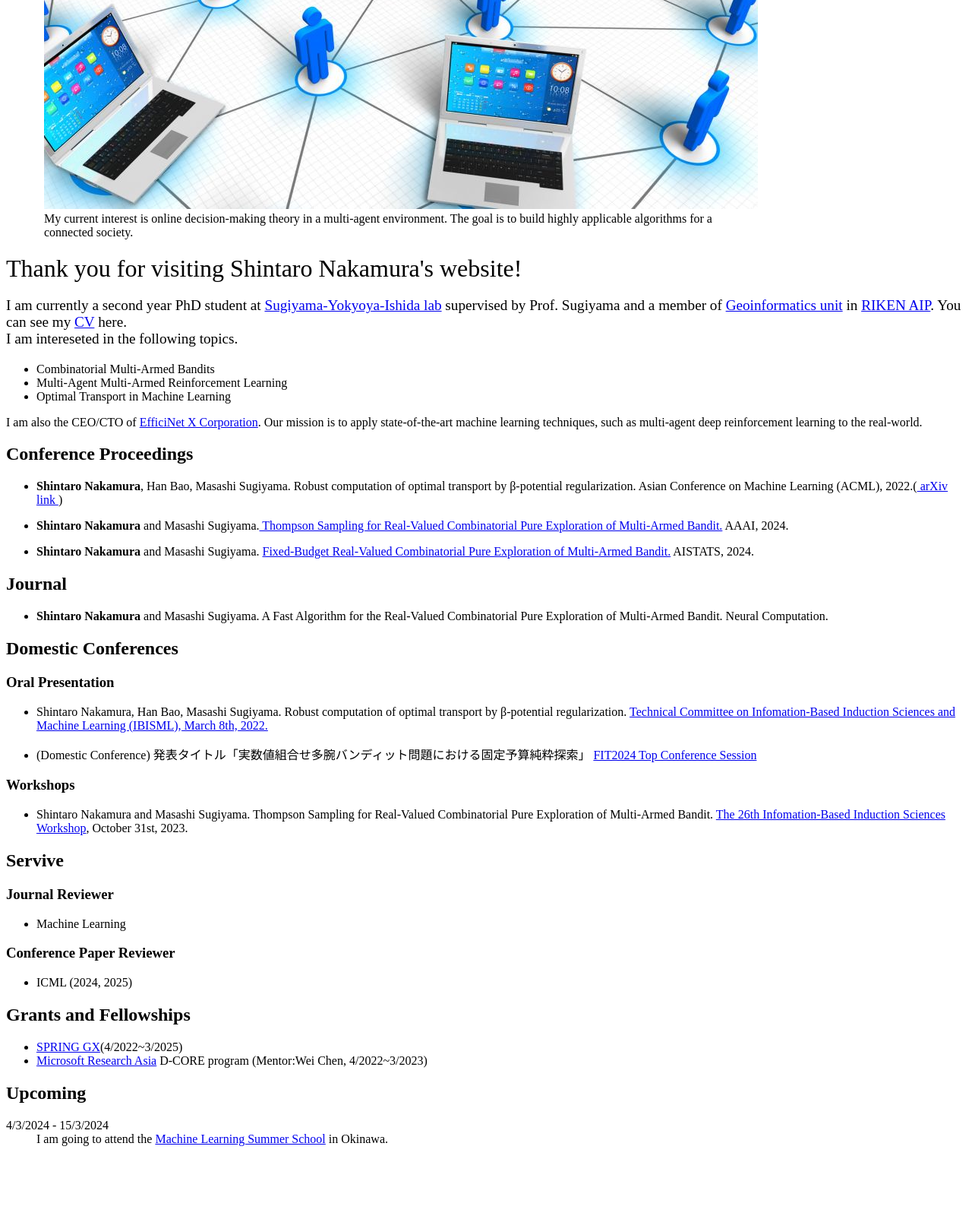
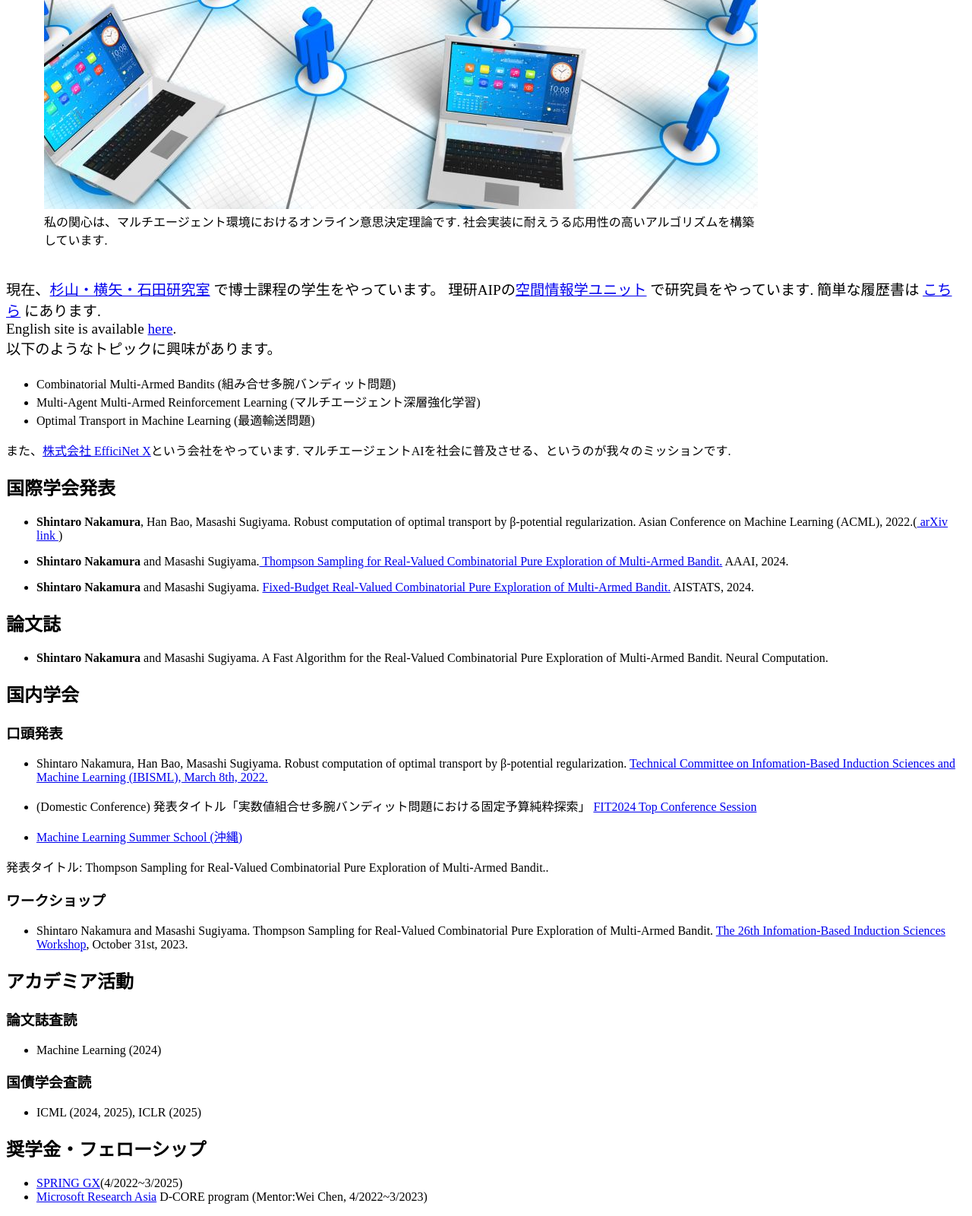
Before and after one commit to ShintaroNakamuraUT/ShintaroNakamuraUT.github.io, a plain HTML site: page index.html in a window 1280 px wide. Shown: the part 974-2574 px from the top of the page at 76% size. Before the commit the page ends 2498 px from the top, so only its background shows below. Drawn offline with Linux system fonts and the light colour scheme.

Commit message:
日本語版の作成

```diff
--- a/index.html
+++ b/index.html
@@ -29,51 +29,47 @@
                 </div>
                 <div class = "item">
                     <figure>
-                        <img src="Figures/Doraemon.png" class = "image">
-                        <figcaption>Not me. He's Doraemon. One of my dreams is to make an artificial general intelligence robot like him.</figcaption>
-                    </figure>
-                </div>
-                <div class = "item">
-                    <figure>
                         <img src="Figures/connected_society.jpg" class = "image">
-                        <figcaption>My current interest is online decision-making theory in a multi-agent environment. The goal is to build highly applicable algorithms for a connected society.</figcaption>
+                        <figcaption>私の関心は、マルチエージェント環境におけるオンライン意思決定理論です. 社会実装に耐えうる応用性の高いアルゴリズムを構築しています. </figcaption>
                     </figure>
                 </div>
             </div>
 
             <article>
-                <div class = "welcomestatement">Thank you for visiting Shintaro Nakamura's website! </div>
+                <!-- <div class = "welcomestatement">Thank you for visiting Shintaro Nakamura's website! </div> -->
                 <div class = "box">
                     <p class="introduction">
-                        I am currently a second year PhD student at <a href="http://www.ms.k.u-tokyo.ac.jp/index.html">Sugiyama-Yokyoya-Ishida lab</a> supervised by Prof. Sugiyama and a member of <a href="https://www.riken.jp/en/research/labs/aip/goalorient_tech/geoinf/index.html">Geoinformatics unit</a> in <a href="https://www.riken.jp/research/labs/aip/">RIKEN AIP</a>. You can see my <a href="https://drive.google.com/file/d/17Enkkpz2svhfNda41c7bzLrcciXEjpxe/view?usp=drive_link">CV</a> here. <br>
-                         I am intereseted in the following topics.
+                        現在、<a href="http://www.ms.k.u-tokyo.ac.jp/index.html">杉山・横矢・石田研究室</a> で博士課程の学生をやっています。 理研AIPの<a href="https://www.riken.jp/en/research/labs/aip/goalorient_tech/geoinf/index.html">空間情報学ユニット</a> で研究員をやっています. 簡単な履歴書は <a href="https://drive.google.com/file/d/17Enkkpz2svhfNda41c7bzLrcciXEjpxe/view?usp=drive_link">こちら</a> にあります. <br>English site is available <a href="index_eng.html">here</a>.
+                        <br>
+                        以下のようなトピックに興味があります。
                     <ul>
-                        <li>Combinatorial Multi-Armed Bandits</li>
-                        <li>Multi-Agent Multi-Armed Reinforcement Learning</li>
-                        <li>Optimal Transport in Machine Learning</li>
+                        <li>Combinatorial Multi-Armed Bandits (組み合せ多腕バンディット問題)</li>
+                        <li>Multi-Agent Multi-Armed Reinforcement Learning (マルチエージェント深層強化学習)</li>
+                        <li>Optimal Transport in Machine Learning (最適輸送問題)</li>
                     </ul>
                     </p>
                 </div>
-                I am also the CEO/CTO of <a href="https://efficinetx.co.jp/">EfficiNet X Corporation</a>.
-                Our mission is to apply state-of-the-art machine learning techniques, such as multi-agent deep reinforcement learning to the real-world.
+                また、<a href="https://efficinetx.co.jp/">株式会社 EfficiNet X</a>という会社をやっています.
+                マルチエージェントAIを社会に普及させる、というのが我々のミッションです.
             </article>
             <section>
-                <h2 id = "Conference Proceedings">Conference Proceedings</h2>
+                <h2 id = "Conference Proceedings">国際学会発表</h2>
             </section>
             <ul><li><b>Shintaro Nakamura</b>, Han Bao, Masashi Sugiyama. Robust computation of optimal transport by β-potential regularization. Asian Conference on Machine Learning (ACML), 2022.(<a href="https://arxiv.org/abs/2212.13251"> arXiv link </a>)</li></ul>
             <ul><li><b>Shintaro Nakamura</b> and Masashi Sugiyama.<a href="http://arxiv.org/abs/2308.10238"> Thompson Sampling for Real-Valued Combinatorial Pure Exploration of Multi-Armed Bandit.</a> AAAI, 2024.</li> </ul>
             <ul><li><b>Shintaro Nakamura</b> and Masashi Sugiyama. <a href="https://arxiv.org/pdf/2310.15681.pdf"> Fixed-Budget Real-Valued Combinatorial Pure Exploration of
                 Multi-Armed Bandit.</a> AISTATS, 2024. </li></ul>
             <section>
-                <h2 id = "Journal"> Journal </h2>
+                <h2 id = "Journal"> 論文誌 </h2>
                 <ul><li><b>Shintaro Nakamura</b> and Masashi Sugiyama. A Fast Algorithm for the Real-Valued Combinatorial Pure Exploration of Multi-Armed Bandit. Neural Computation.</li></ul>
             </section>
             <section >
-                <h2 id = "Domestic Conferences">Domestic Conferences</h2>
-                <h3>Oral Presentation</h3>
+                <h2 id = "Domestic Conferences">国内学会</h2>
+                <h3>口頭発表</h3>
                 <ul><li>Shintaro Nakamura, Han Bao, Masashi Sugiyama. Robust computation of optimal transport by β-potential regularization. <a href="https://ken.ieice.org/ken/program/index.php?mode=program&tgs_regid=9fcdf3e5e19dfafccb6106179618b61891a6e4ffe7c6b6530adda6abae8cec20&tgid=&layout=&lang=eng">Technical Committee on Infomation-Based Induction Sciences and Machine Learning (IBISML), March 8th, 2022.</a></li> </ul>
                 <ul><li>(Domestic Conference) 発表タイトル「実数値組合せ多腕バンディット問題における固定予算純粋探索」 <a href="https://www.ipsj.or.jp/event/fit/fit2024/abstract/data/html/event/event_TCS3-1.html">FIT2024 Top Conference Session</a></li></ul>
-                <h3>Workshops</h3>
+                <ul> <li><a href="https://groups.oist.jp/mlss">Machine Learning Summer School (沖縄)</a></li> </ul> 発表タイトル: Thompson Sampling for Real-Valued Combinatorial Pure Exploration of Multi-Armed Bandit..
+                <h3>ワークショップ</h3>
                 <ul><li>Shintaro Nakamura and Masashi Sugiyama. Thompson Sampling for Real-Valued Combinatorial Pure Exploration of Multi-Armed Bandit. <a href="https://ibisml.org/ibis2023/posters/"> The 26th Infomation-Based Induction Sciences Workshop</a>, October 31st, 2023.</li></ul>
             </section>
             <!-- <section>
@@ -81,25 +77,20 @@
                 <ul><li><b>Shintaro Nakamura</b> and Masashi Sugiyama.<a href="https://arxiv.org/abs/2306.09202"> An Optimal Algorithm for the Real-Valued Combinatorial Pure Exploration of Multi-Armed Bandit.</a> arXiv e-prints, page arXiv:2306.09202, June 2023.</li> </ul>
             </section> -->
             <section>
-                <h2 id = "Service"> Servive</h2>
-                <h3 id = "Journal Reviewer">Journal Reviewer</h3>
-                <ul><li>Machine Learning</li></ul>
-                <h3 id = "Conference Paper Reviewer"> Conference Paper Reviewer</h3>
-                <ul><li>ICML (2024, 2025)</li></ul>
+                <h2 id = "Service"> アカデミア活動</h2>
+                <h3 id = "Journal Reviewer">論文誌査読</h3>
+                <ul><li>Machine Learning (2024)</li></ul>
+                <h3 id = "Conference Paper Reviewer"> 国債学会査読</h3>
+                <ul><li>ICML (2024, 2025), ICLR (2025)</li></ul>
             </section>
             <section>
-                <h2 id = Grants>Grants and Fellowships</h2>
+                <h2 id = Grants>奨学金・フェローシップ</h2>
                 <ul>
                     <li><a href="https://spring-gx.adm.s.u-tokyo.ac.jp/en/">SPRING GX</a>(4/2022~3/2025)</li>
                     <li><a href="https://www.microsoft.com/en-us/research/lab/microsoft-research-asia/">Microsoft Research Asia</a> D-CORE program (Mentor:Wei Chen, 4/2022~3/2023)</li>
                 </ul>
             </section>
-            <section>
-                <h2 id = "upcoming">Upcoming</h2>
-                <dl>
-                    <dt>4/3/2024 - 15/3/2024</dt><dd>I am going to attend the <a href="https://groups.oist.jp/mlss">Machine Learning Summer School</a> in Okinawa. </dd>
-                </dl>
-            </section>
+
 
 
         </main>
--- /dev/null
+++ b/index_eng.html
@@ -0,0 +1,108 @@
+<!DOCTYPE html>
+<html>
+    <head>
+        <meta charset="utf-8">
+        <title>Shintaro Nakamura's Website</title>
+        <meta name = "keywords" content="Shintaro Nakamura, 中村紳太郎">
+        <meta name="descriptions" content="This page is a website of Shintaro Nakamura.">
+        <link rel="stylesheet" href="style.css">
+    </head>
+    <body>
+        <header>
+            <h1><a href="index.html"><img src="Figures/Logo.png" alt="Shintaro Nakamura's Website" width="500"></a></h1>
+            <!-- <ul> -->
+                <!-- <li class = "current"><a href="index.html">HOME</a></li> -->
+                <!-- <li><a href="CV.pdf">CV</a></li> -->
+                <!-- <li><a href="research.html">Research</a></li>
+                <li><a href="business.html">Business</a></li>
+                <li><a href="misc.html">Misc</a></li>
+                <li><a href="contact.html">Contact</a></li> -->
+            <!-- </ul> -->
+        </header>
+        <main>
+            <div class = "item-list">
+                <div class = "item">
+                    <figure>
+                        <img src="Figures/MyPhoto.jpg" class = "image">
+                        <figcaption>Me.</figcaption>
+                    </figure>
+                </div>
+                <div class = "item">
+                    <figure>
+                        <img src="Figures/Doraemon.png" class = "image">
+                        <figcaption>Not me. He's Doraemon. One of my dreams is to make an artificial general intelligence robot like him.</figcaption>
+                    </figure>
+                </div>
+                <div class = "item">
+                    <figure>
+                        <img src="Figures/connected_society.jpg" class = "image">
+                        <figcaption>My current interest is online decision-making theory in a multi-agent environment. The goal is to build highly applicable algorithms for a connected society.</figcaption>
+                    </figure>
+                </div>
+            </div>
+
+            <article>
+                <div class = "welcomestatement">Thank you for visiting Shintaro Nakamura's website! </div>
+                <div class = "box">
+                    <p class="introduction">
+                        I am currently a second year PhD student at <a href="http://www.ms.k.u-tokyo.ac.jp/index.html">Sugiyama-Yokyoya-Ishida lab</a> supervised by Prof. Sugiyama and a member of <a href="https://www.riken.jp/en/research/labs/aip/goalorient_tech/geoinf/index.html">Geoinformatics unit</a> in <a href="https://www.riken.jp/research/labs/aip/">RIKEN AIP</a>. You can see my <a href="https://drive.google.com/file/d/17Enkkpz2svhfNda41c7bzLrcciXEjpxe/view?usp=drive_link">CV</a> here. <br>
+                         I am intereseted in the following topics.
+                    <ul>
+                        <li>Combinatorial Multi-Armed Bandits</li>
+                        <li>Multi-Agent Multi-Armed Reinforcement Learning</li>
+                        <li>Optimal Transport in Machine Learning</li>
+                    </ul>
+                    </p>
+                </div>
+                I am also the CEO/CTO of <a href="https://efficinetx.co.jp/">EfficiNet X Corporation</a>.
+                Our mission is to apply state-of-the-art machine learning techniques, such as multi-agent deep reinforcement learning to the real-world.
+            </article>
+            <section>
+                <h2 id = "Conference Proceedings">Conference Proceedings</h2>
+            </section>
+            <ul><li><b>Shintaro Nakamura</b>, Han Bao, Masashi Sugiyama. Robust computation of optimal transport by β-potential regularization. Asian Conference on Machine Learning (ACML), 2022.(<a href="https://arxiv.org/abs/2212.13251"> arXiv link </a>)</li></ul>
+            <ul><li><b>Shintaro Nakamura</b> and Masashi Sugiyama.<a href="http://arxiv.org/abs/2308.10238"> Thompson Sampling for Real-Valued Combinatorial Pure Exploration of Multi-Armed Bandit.</a> AAAI, 2024.</li> </ul>
+            <ul><li><b>Shintaro Nakamura</b> and Masashi Sugiyama. <a href="https://arxiv.org/pdf/2310.15681.pdf"> Fixed-Budget Real-Valued Combinatorial Pure Exploration of
+                Multi-Armed Bandit.</a> AISTATS, 2024. </li></ul>
+            <section>
+                <h2 id = "Journal"> Journal </h2>
+                <ul><li><b>Shintaro Nakamura</b> and Masashi Sugiyama. A Fast Algorithm for the Real-Valued Combinatorial Pure Exploration of Multi-Armed Bandit. Neural Computation.</li></ul>
+            </section>
+            <section >
+                <h2 id = "Domestic Conferences">Domestic Conferences</h2>
+                <h3>Oral Presentation</h3>
+                <ul><li>Shintaro Nakamura, Han Bao, Masashi Sugiyama. Robust computation of optimal transport by β-potential regularization. <a href="https://ken.ieice.org/ken/program/index.php?mode=program&tgs_regid=9fcdf3e5e19dfafccb6106179618b61891a6e4ffe7c6b6530adda6abae8cec20&tgid=&layout=&lang=eng">Technical Committee on Infomation-Based Induction Sciences and Machine Learning (IBISML), March 8th, 2022.</a></li> </ul>
+                <ul><li>(Domestic Conference) 発表タイトル「実数値組合せ多腕バンディット問題における固定予算純粋探索」 <a href="https://www.ipsj.or.jp/event/fit/fit2024/abstract/data/html/event/event_TCS3-1.html">FIT2024 Top Conference Session</a></li></ul>
+                <h3>Workshops</h3>
+                <ul><li>Shintaro Nakamura and Masashi Sugiyama. Thompson Sampling for Real-Valued Combinatorial Pure Exploration of Multi-Armed Bandit. <a href="https://ibisml.org/ibis2023/posters/"> The 26th Infomation-Based Induction Sciences Workshop</a>, October 31st, 2023.</li></ul>
+            </section>
+            <!-- <section>
+                <h2 id = "Preprints">Preprints</h2>
+                <ul><li><b>Shintaro Nakamura</b> and Masashi Sugiyama.<a href="https://arxiv.org/abs/2306.09202"> An Optimal Algorithm for the Real-Valued Combinatorial Pure Exploration of Multi-Armed Bandit.</a> arXiv e-prints, page arXiv:2306.09202, June 2023.</li> </ul>
+            </section> -->
+            <section>
+                <h2 id = "Service"> Servive</h2>
+                <h3 id = "Journal Reviewer">Journal Reviewer</h3>
+                <ul><li>Machine Learning</li></ul>
+                <h3 id = "Conference Paper Reviewer"> Conference Paper Reviewer</h3>
+                <ul><li>ICML (2024, 2025)</li></ul>
+            </section>
+            <section>
+                <h2 id = Grants>Grants and Fellowships</h2>
+                <ul>
+                    <li><a href="https://spring-gx.adm.s.u-tokyo.ac.jp/en/">SPRING GX</a>(4/2022~3/2025)</li>
+                    <li><a href="https://www.microsoft.com/en-us/research/lab/microsoft-research-asia/">Microsoft Research Asia</a> D-CORE program (Mentor:Wei Chen, 4/2022~3/2023)</li>
+                </ul>
+            </section>
+            <section>
+                <h2 id = "upcoming">Upcoming</h2>
+                <dl>
+                    <dt>4/3/2024 - 15/3/2024</dt><dd>I am going to attend the <a href="https://groups.oist.jp/mlss">Machine Learning Summer School</a> in Okinawa. </dd>
+                </dl>
+            </section>
+
+
+        </main>
+    </body>
+
+</html>
```
